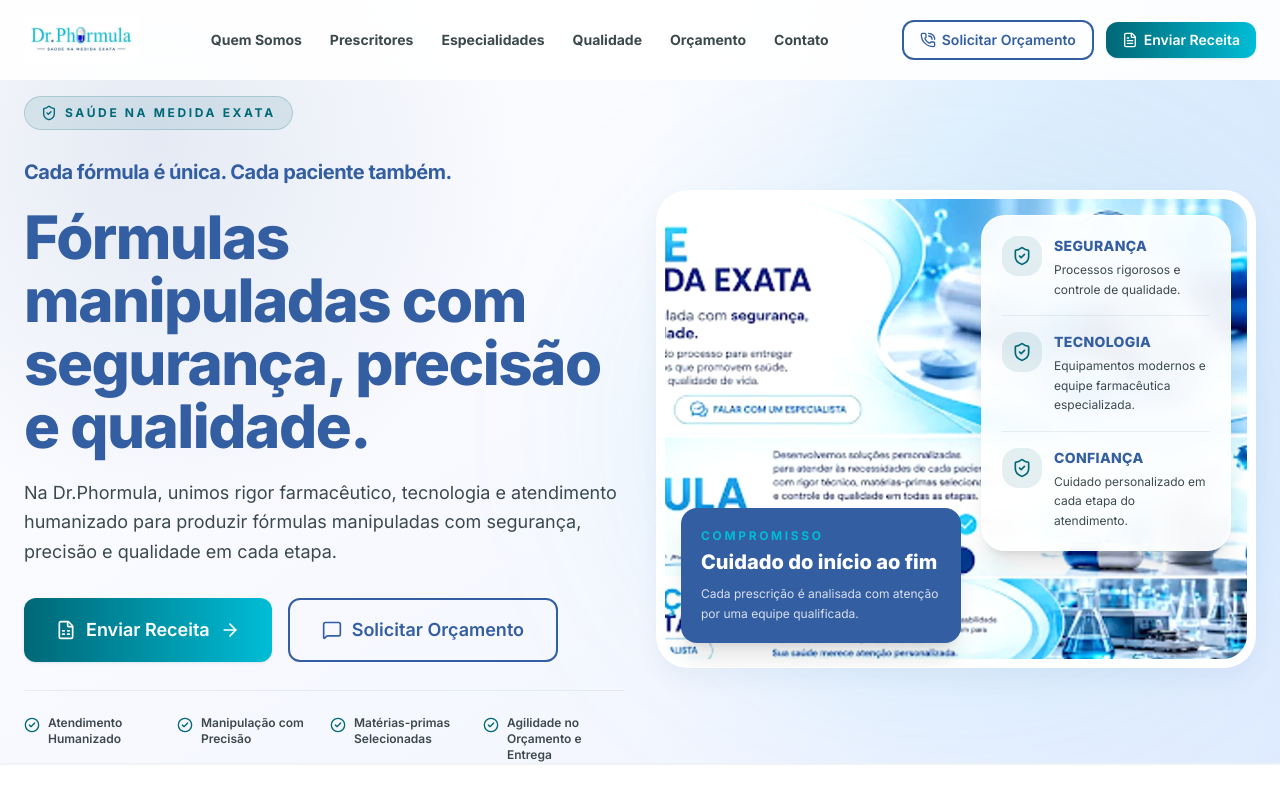
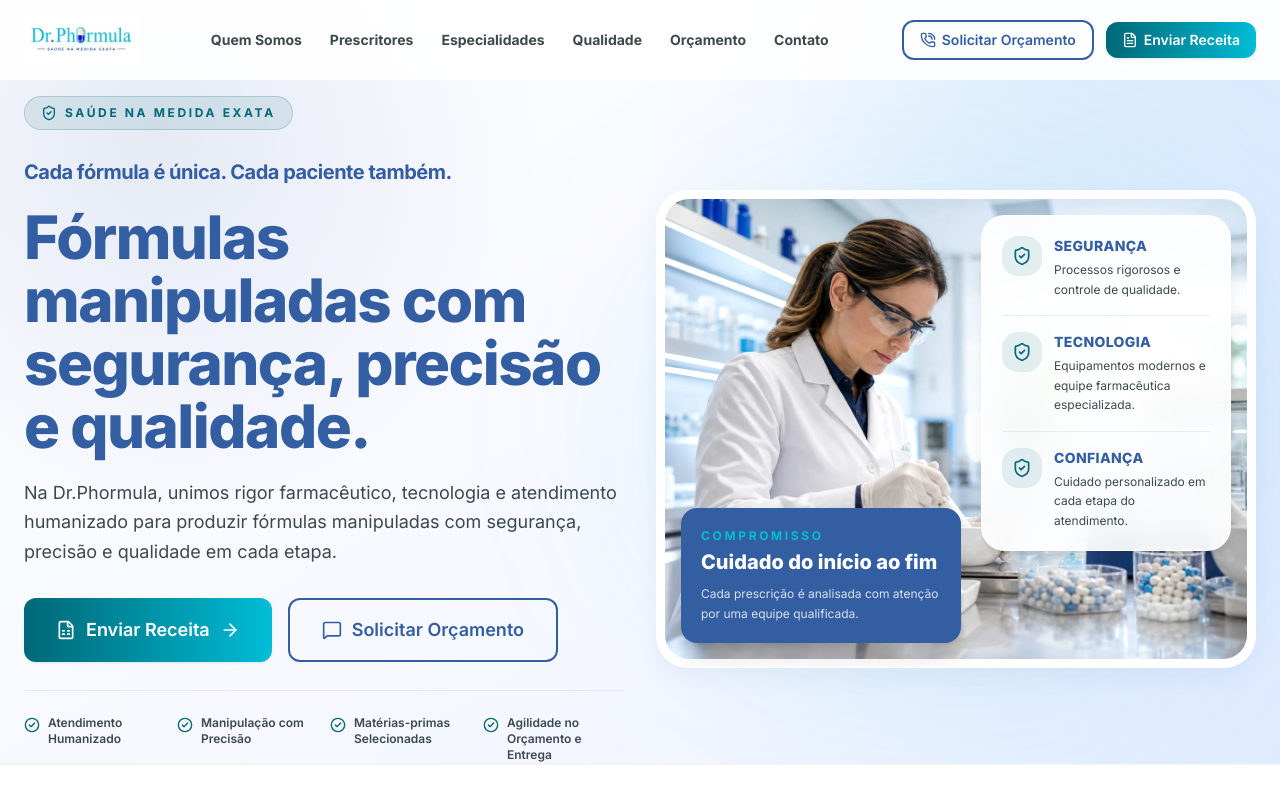
Before and after one commit to paulodias-dev/dr-phormula, a React (Vite) app: page / in a window 1280 px wide. Shown: the top 800 px of the page. Built offline with nearby package versions, Linux system fonts and the light colour scheme.

Commit message:
Atualiza imagem do HeroSection para nova versão com dimensões aprimoradas

```diff
--- a/src/components/organisms/HeroSection.tsx
+++ b/src/components/organisms/HeroSection.tsx
@@ -101,9 +101,9 @@ export default function HeroSection() {
               <img
                 alt="Farmacêutica manipulando fórmula em laboratório moderno"
                 className="w-full h-[360px] sm:h-[460px] object-cover rounded-[1.5rem] brightness-105"
-                src="/images/hero-laboratorio.webp"
-                width="960"
-                height="720"
+                src="/images/hero-laboratorio-v2.webp"
+                width="1536"
+                height="1024"
                 loading="eager"
                 fetchPriority="high"
                 decoding="async"
```
Also changed, not shown: public/images/hero-laboratorio-v2.webp (added).
